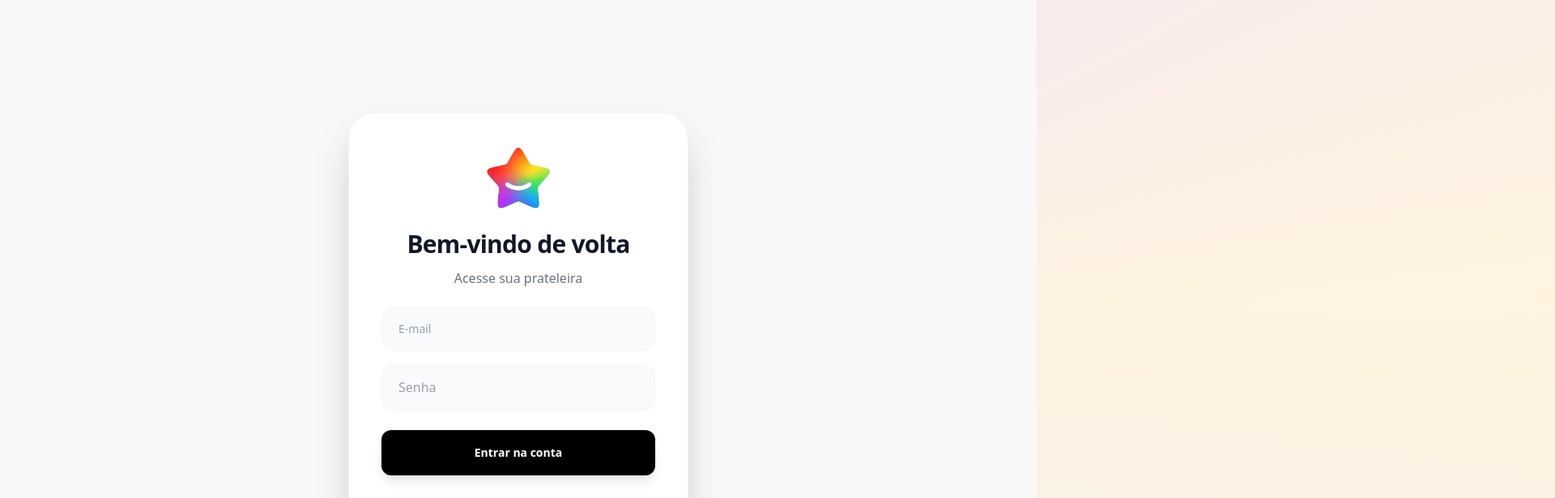
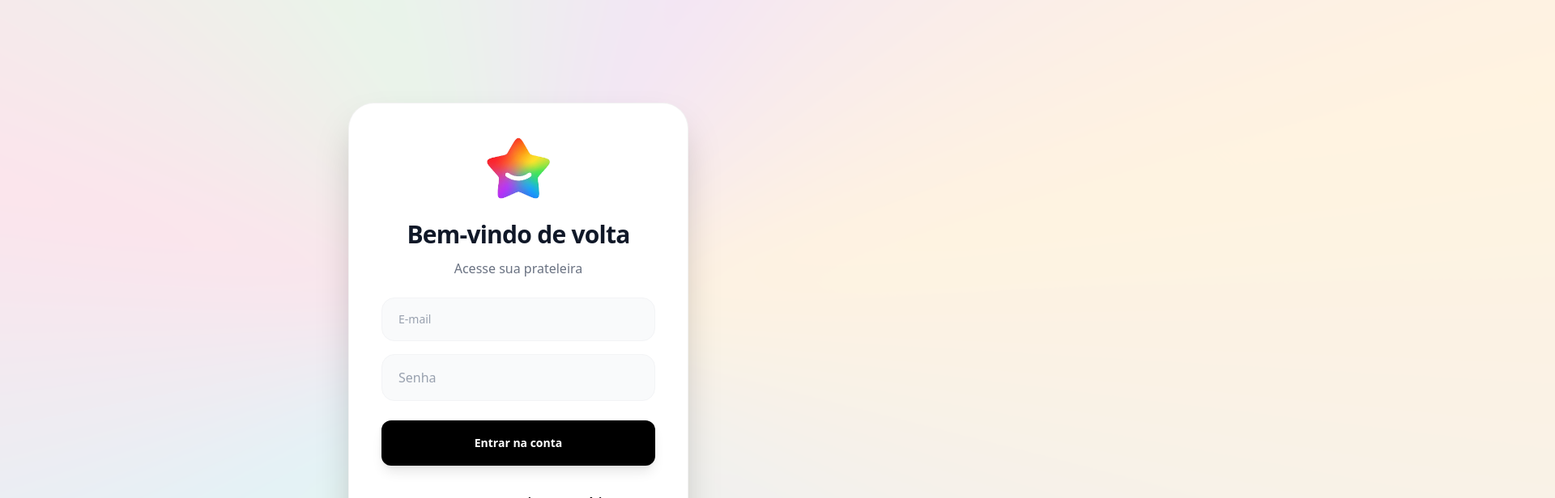
Before and after one commit to joaofelipegomes/personal-shelf, a React (Vite) app: page / in a window 1280 px wide. Shown: the top 616 px of the page at 81% size, 1920 px wide, since content can reach past the window. Built offline with nearby package versions, Linux system fonts and the light colour scheme; a web font is replaced by a local one.

Commit message:
safeares

```diff
--- a/index.html
+++ b/index.html
@@ -12,15 +12,6 @@
     <link rel="stylesheet" href="https://stijndv.com/fonts/Eudoxus-Sans.css">
     <link href="https://fonts.googleapis.com/css2?family=Cormorant+Garamond:ital,wght@0,600;1,600&family=JetBrains+Mono:wght@700&family=Bebas+Neue&display=swap" rel="stylesheet">
     <title>Prateleira</title>
-    <style>
-      html, body {
-        background-color: #f0f0f0 !important; /* Cor base para evitar flashes brancos */
-        margin: 0;
-        padding: 0;
-        height: 100%;
-        width: 100%;
-      }
-    </style>
   </head>
   <body>
     <div id="root" class="no-scrollbar"></div>
--- a/src/components/Auth.tsx
+++ b/src/components/Auth.tsx
@@ -193,10 +193,7 @@ export const Auth = () => {
 	};
 
 	return (
-		<div
-			className="absolute top-0 left-0 right-0 flex justify-center items-center p-6 w-full"
-			style={{ bottom: '-100px', paddingBottom: '100px' }}
-		>
+		<div className="fixed inset-0 flex justify-center items-center p-6 w-full">
 			{/* Background Animado - Aumentado para garantir cobertura total */}
 			<div className="top-1/2 left-1/2 -z-10 absolute w-[200vmax] h-[200vmax] -translate-x-1/2 -translate-y-1/2 pointer-events-none">
 				<div className="w-full h-full animate-rainbow-slow" />
--- a/src/index.css
+++ b/src/index.css
@@ -44,22 +44,29 @@
   margin: 0;
 }
 
-html, body {
+html {
+  margin: 0 !important;
+  padding: 0 !important;
+  width: 100% !important;
+  height: 100.1% !important; /* Truque para forçar o preenchimento no iOS */
+  background-color: var(--color-canvas-bg) !important;
+  overflow: hidden;
+}
+
+body {
   margin: 0 !important;
   padding: 0 !important;
   width: 100% !important;
   height: 100% !important;
-  background-color: var(--color-canvas-bg) !important;
+  background-color: transparent !important;
+  overscroll-behavior: none;
 }
 
 #root {
-  position: absolute;
-  top: 0;
-  left: 0;
-  right: 0;
-  bottom: calc(-1 * env(safe-area-inset-bottom));
-  min-height: 100%;
+  position: fixed;
+  inset: 0;
   width: 100%;
+  height: 100%;
 }
 
 /* Mantendo as definições aqui, mas elas não serão aplicadas por causa do seletor :root acima */
```
